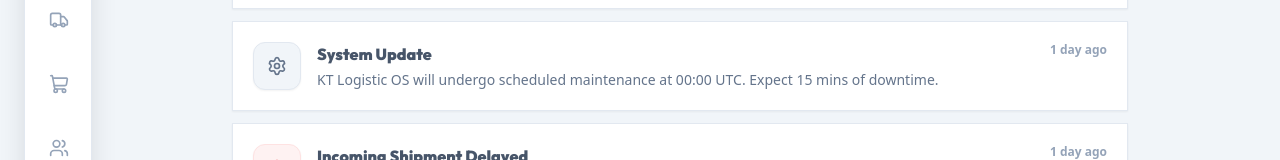
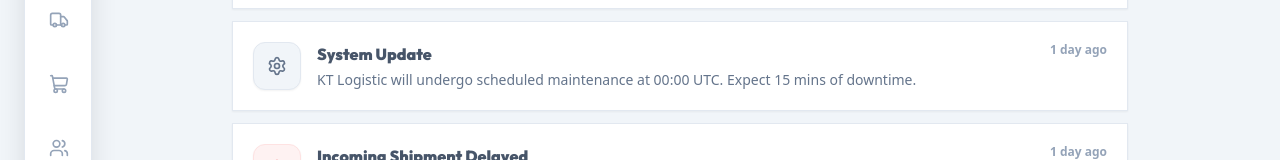
Before and after one commit to Lloydgracious/logistic-app, a Next.js app: page /notifications in a window 1280 px wide. Shown: the part 567-727 px from the top of the page. Built offline with nearby package versions, Linux system fonts and the light colour scheme; no server answers; the database is empty.

Commit message:
Remove remaining Logistic OS text

```diff
--- a/src/app/notifications/page.tsx
+++ b/src/app/notifications/page.tsx
@@ -42,7 +42,7 @@ const DUMMY_NOTIFICATIONS: Notification[] = [
   {
     id: "notif-4",
     title: "System Update",
-    description: "KT Logistic OS will undergo scheduled maintenance at 00:00 UTC. Expect 15 mins of downtime.",
+    description: "KT Logistic will undergo scheduled maintenance at 00:00 UTC. Expect 15 mins of downtime.",
     time: "1 day ago",
     type: 'system',
     isRead: true
```
